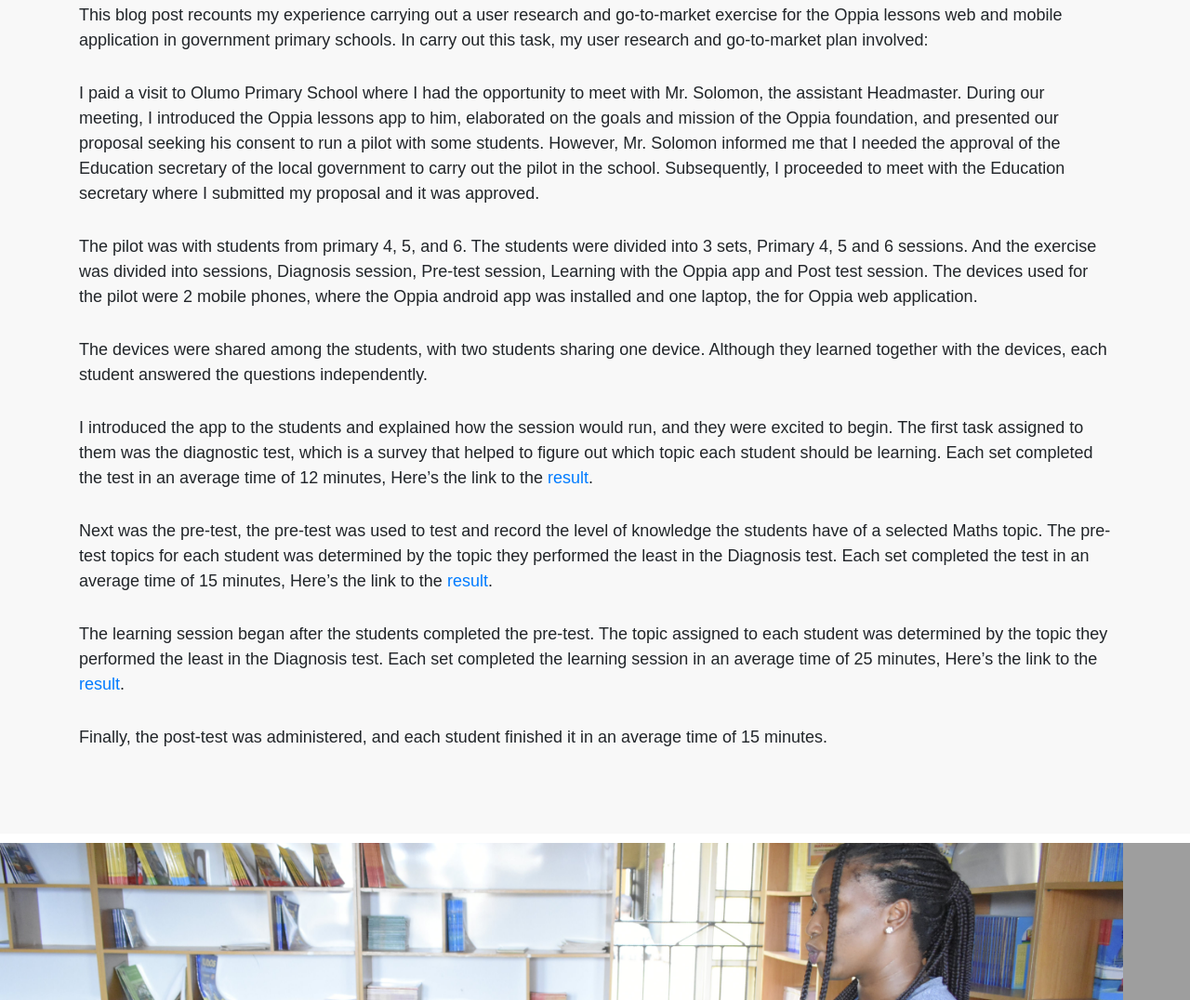
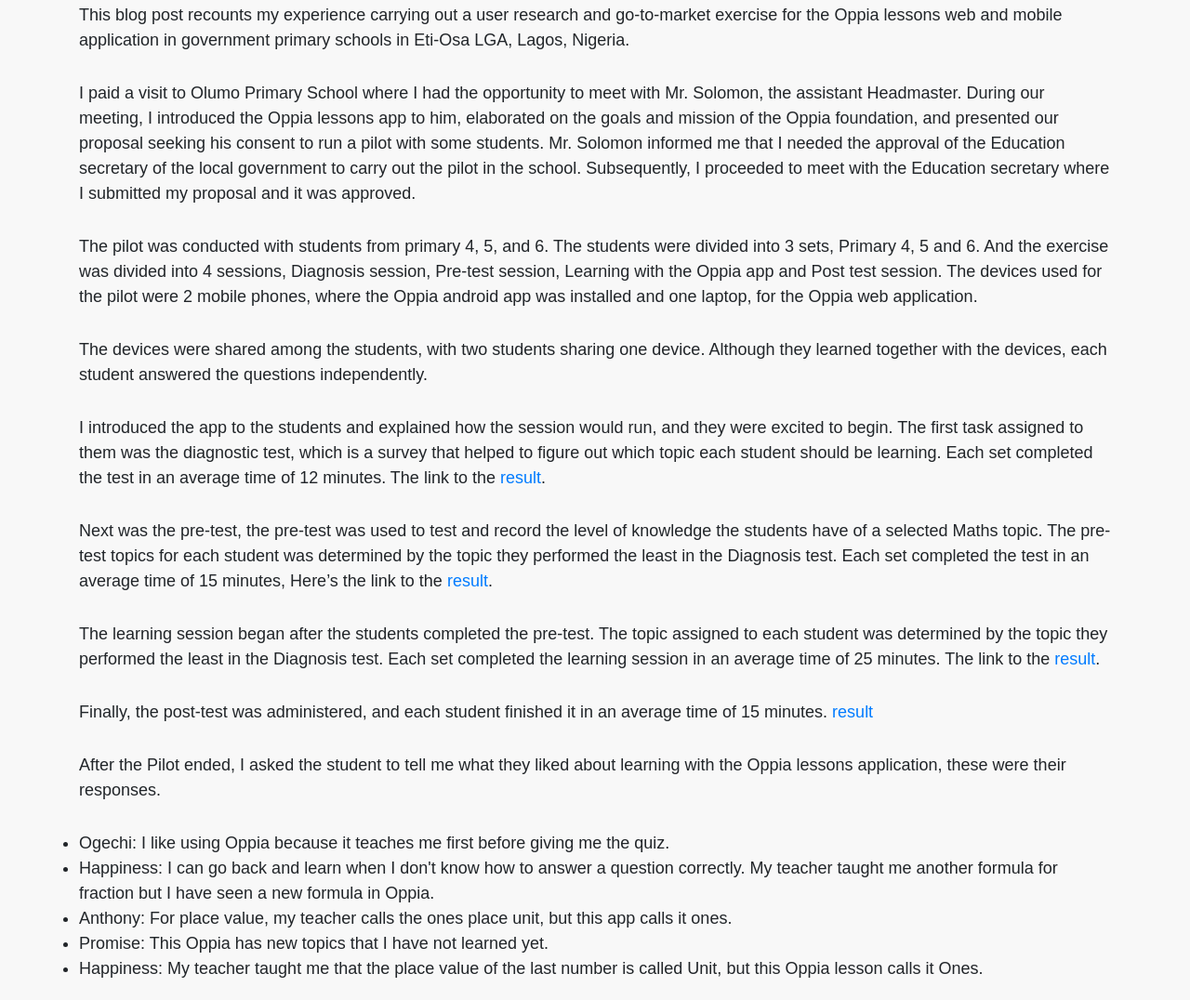
Before and after one commit to Avwerosuo25/oppia-project, a plain HTML site: page index.html in a window 1280 px wide. Shown: the part 1736-2812 px from the top of the page at 93% size. Drawn offline with nearby package versions, Linux system fonts and the light colour scheme; grey boxes are pictures that could not be loaded; a script that the page names is missing.

Commit message:
Third Commit

```diff
--- a/css/style.css
+++ b/css/style.css
@@ -135,6 +135,13 @@
 }
 
 #about p {
+  font-size: 18px;
+  line-height: 1.5;
+  margin-bottom: 30px;
+  text-align: left;
+}
+
+#about ul{
   font-size: 18px;
   line-height: 1.5;
   margin-bottom: 30px;
--- a/index.html
+++ b/index.html
@@ -56,7 +56,7 @@
             <img src="images/slider/slide-2.jpg" class="d-block w-100" alt="Slide 2">
           </div>
           <div class="carousel-item">
-            <img src="images/slider/slide-3.jpg" class="d-block w-100" alt="Slide 3">
+            <img src="images/slider/slide-6.jpg" class="d-block w-100" alt="Slide 3">
           </div>
         </div>
         <a class="carousel-control-prev" href="#home" role="button" data-slide="prev">
@@ -74,17 +74,13 @@
           <div class="container">
             <div class="row">
               <div class="col-md-12">
-                <p>High-quality education should not be a privilege, but a universal human right,
-                  and there is a growing need for innovative solutions that cater to the unique needs of
-                  under-resourced learners who do not have access to high-quality educational resources worldwide.</p>
-                <p>The Oppia foundation is an educational technology platform that seeks to provide quality education to students
-                  in underserved communities and schools. The platform offers online lessons that are both interactive and engaging,
-                  featuring captivating stories and a virtual tutor.
+                <p>High-quality education should not be a privilege, but a universal human right, and there is a growing need for innovative solutions that
+                   cater to the unique needs of under-resourced learners who do not have access to high-quality educational resources worldwide.</p>
+                <p>The Oppia foundation is an educational technology platform that seeks to provide quality education to students in underserved communities and schools.
+                  The platform offers online lessons that are both interactive and engaging, featuring captivating stories and a virtual tutor.
                 </p>
-                <p>Its goal is to enable learners worldwide to access high-quality education that is
-                  enjoyable and interactive. Additionally, OPPIA's lessons are being translated into
-                  various languages to ensure that students can understand the content without having to learn
-                  a new language.
+                <p>Its goal is to enable learners worldwide to access high-quality education that is enjoyable and interactive.
+                  Additionally, OPPIA's lessons are being translated into various languages to ensure that students can understand the content without having to learn a new language.
                 </p>
                 <p>Moreover, this platform is entirely free of charge.</p>
                 </div>
@@ -131,41 +127,50 @@
             <div class="container">
               <div class="row">
                 <div class="col-md-12">
-                  <p>This blog post recounts my experience carrying out a user research and go-to-market exercise for the Oppia lessons web and mobile application in government primary schools.
-                    In carry out this task, my user research and go-to-market plan involved:
-                  <p>I paid a visit to Olumo Primary School where I had the opportunity to meet with Mr.
-                    Solomon, the assistant Headmaster. During our meeting, I introduced the Oppia lessons app to him, elaborated on the goals and mission of the Oppia foundation, and presented our proposal seeking his consent to run a pilot with some students.
-                    However, Mr. Solomon informed me that I needed the approval of the Education secretary of the local government to carry out the pilot in the school.
+                  <p>This blog post recounts my experience carrying out a user research and go-to-market exercise for
+                    the Oppia lessons web and mobile application in government primary schools in Eti-Osa LGA, Lagos, Nigeria.
+                  </p>
+                  <p>
+                    I paid a visit to Olumo Primary School where I had the opportunity to meet with Mr. Solomon, the assistant Headmaster.
+                    During our meeting, I introduced the Oppia lessons app to him, elaborated on the goals and mission of the Oppia foundation, and presented our proposal seeking his consent to run a pilot with some students.
+                    Mr. Solomon informed me that I needed the approval of the Education secretary of the local government to carry out the pilot in the school.
                     Subsequently, I proceeded to meet with the Education secretary where I submitted my proposal and it was approved.
                   </p>
-                  <p>The pilot was with students from primary 4, 5, and 6.
-                    The students were divided into 3 sets, Primary 4, 5 and 6 sessions.
-                    And the exercise was divided into sessions, Diagnosis session, Pre-test session, Learning with the Oppia app and Post test session.
-                    The devices used for the pilot were 2 mobile phones, where the Oppia android app was installed and one laptop, the for Oppia web application.
-                  </p>
-                  <p>The devices were shared among the students, with two students sharing one device.
-                    Although they learned together with the devices, each student answered the questions independently.
+                  <p>The pilot was conducted with students from primary 4, 5, and 6. The students were divided into 3 sets, Primary 4, 5 and 6. And the exercise was divided into 4 sessions, Diagnosis session, Pre-test session,
+                    Learning with the Oppia app and Post test session. The devices used for the pilot were 2 mobile phones, where the Oppia android app was installed and one laptop, for the Oppia web application.</p>
+                  <p>The devices were shared among the students, with two students sharing one device. Although they learned together with the devices, each student answered the questions independently.
                   </p>
                   <p>
                     I introduced the app to the students and explained how the session would run, and they were excited to begin.
                     The first task assigned to them was the diagnostic test, which is a survey that helped to figure out which topic each student should be learning.
-                    Each set completed the test  in an average time of 12 minutes, Here’s the link to the <a href="https://drive.google.com/drive/folders/1ZM-gj4bZWSnaGnLudmI7YKbb2FcJtAMF?usp=sharing">result</a>.
+                    Each set completed the test in an average time of 12 minutes. The link to the <a href="https://drive.google.com/drive/folders/1ZM-gj4bZWSnaGnLudmI7YKbb2FcJtAMF?usp=sharing">result</a>.
                   </p>
                   <p>Next was the pre-test, the pre-test was used to test and record the level of knowledge the students have of a selected Maths topic.
                     The pre-test topics for each student was determined by the topic they performed the least in the Diagnosis test.
                     Each set completed the test  in an average time of 15 minutes, Here’s the link to the <a href="https://drive.google.com/drive/folders/1ZM-gj4bZWSnaGnLudmI7YKbb2FcJtAMF?usp=sharing">result</a>.
                   </p>
                   <p>
-                    The learning session began after the students completed the pre-test.
-                    The topic assigned to each student was determined by the topic they performed the least in the Diagnosis test.
-                    Each set completed the learning session  in an average time of 25 minutes, Here’s the link to the <a href="https://drive.google.com/drive/folders/1ZM-gj4bZWSnaGnLudmI7YKbb2FcJtAMF?usp=sharing">result</a>.
+                    The learning session began after the students completed the pre-test. The topic assigned to each student was determined by the topic they performed the least in the Diagnosis test.
+                    Each set completed the learning session in an average time of 25 minutes. The link to the <a href="https://drive.google.com/drive/folders/1ZM-gj4bZWSnaGnLudmI7YKbb2FcJtAMF?usp=sharing">result</a>.
                   </p>
-                  <p>Finally, the post-test was administered, and each student finished it in an average time of 15 minutes.</p>
+                  <p>Finally, the post-test was administered, and each student finished it in an average time of 15 minutes.
+                    <a href="https://drive.google.com/drive/folders/1ZM-gj4bZWSnaGnLudmI7YKbb2FcJtAMF?usp=sharing">result</a>
+                  </p>
+                  <p>
+                    After the Pilot ended, I asked the student to tell me what they liked about learning with the Oppia lessons application, these were their responses.
+                    <ul>
+                      <li>Ogechi: I like using Oppia because it teaches me first before giving me the quiz.</li>
+                      <li>Happiness: I can go back and learn when I don't know how to answer a question correctly. My teacher taught me another formula for fraction but I have seen a new formula in Oppia.</li>
+                      <li>Anthony: For place value, my teacher calls the ones place unit, but this app calls it ones.</li>
+                      <li>Promise: This Oppia has new topics that I have not learned yet.</li>
+                      <li>Happiness: My teacher taught me that the place value of the last number is called Unit, but this Oppia lesson calls it Ones.</li>
+                    </ul>
+                  </p>
                   </div>
               </div>
             </div>
           </section>
-          </div>
+        </div>
 
           <section id="home" class="carousel slide" data-ride="carousel">
             <ol class="carousel-indicators">
@@ -206,16 +211,13 @@
                 <div class="row">
                   <div class="col-md-12">
                     <h2>The impact of Oppia can continue on an ongoing basis</h2>
-                    <p>The Oppia lesson app received a warm reception from various stakeholders,
-                      including the Education Secretary, the School's Headmaster, the teachers, and the students.
-                      The Education Secretary commended the Oppia lesson application as a welcomed development and appreciated that it was free, the Assistant Headmaster also praised the initiative, stating that it would be highly appreciated by teachers, students, and parents.
-                    </p>
+                    <p>The Oppia lesson app received a warm reception from various stakeholders, including the Education Secretary, the School's Headmaster, the teachers, and the students.
+                      The Education Secretary commended the Oppia lesson application as a welcomed development and appreciated that it was free, the Assistant Headmaster also praised the initiative, stating that it would be highly appreciated by teachers, students, and parents.</p>
                     <p>The research pilot was Impactful and the students benefited from learning with the Oppia lessons application.
                       Here’s the link to the <a href="https://docs.google.com/document/d/1jWOz8T2sgPtF6FKj9utszd6jgnRYxOOUMDBBesn8aHE/edit?usp=sharing">result</a> to the report that demonstrates the impact of the intervention exercise.
                     </p>
-                    <p>Most children do not have access to high-quality education and are unaware of the benefits of e-learning.
-                      These are some of the issues the Oppia foundation is attempting to address on a broader scale by translating the lessons into
-                      local languages for better comprehension and making the features very understandable with little or no supervision, allowing our target audience to easily adopt the technology.
+                    <p>Most children do not have access to high-quality education and are unaware of the benefits of e-learning.These are some of the issues the Oppia foundation is attempting to address on a broader scale
+                      by translating the lessons into local languages for better comprehension and making the features very understandable with little or no supervision, allowing our target audience to easily adopt the technology.
                     </p>
                     <p>
                       You can join us in ensuring everyone has access to high-quality, engaging education.
```
Also changed, not shown: 1 other file.
